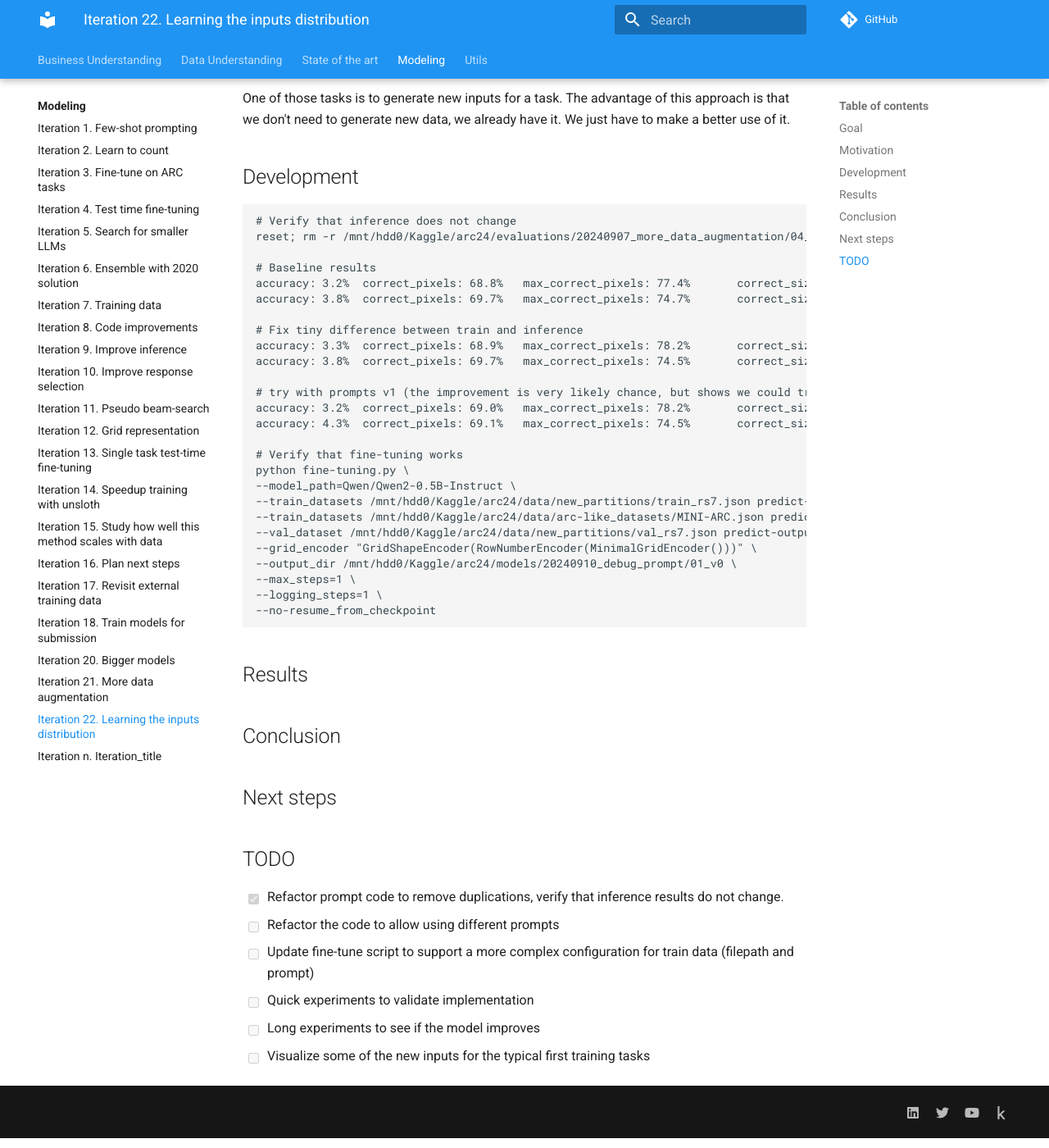
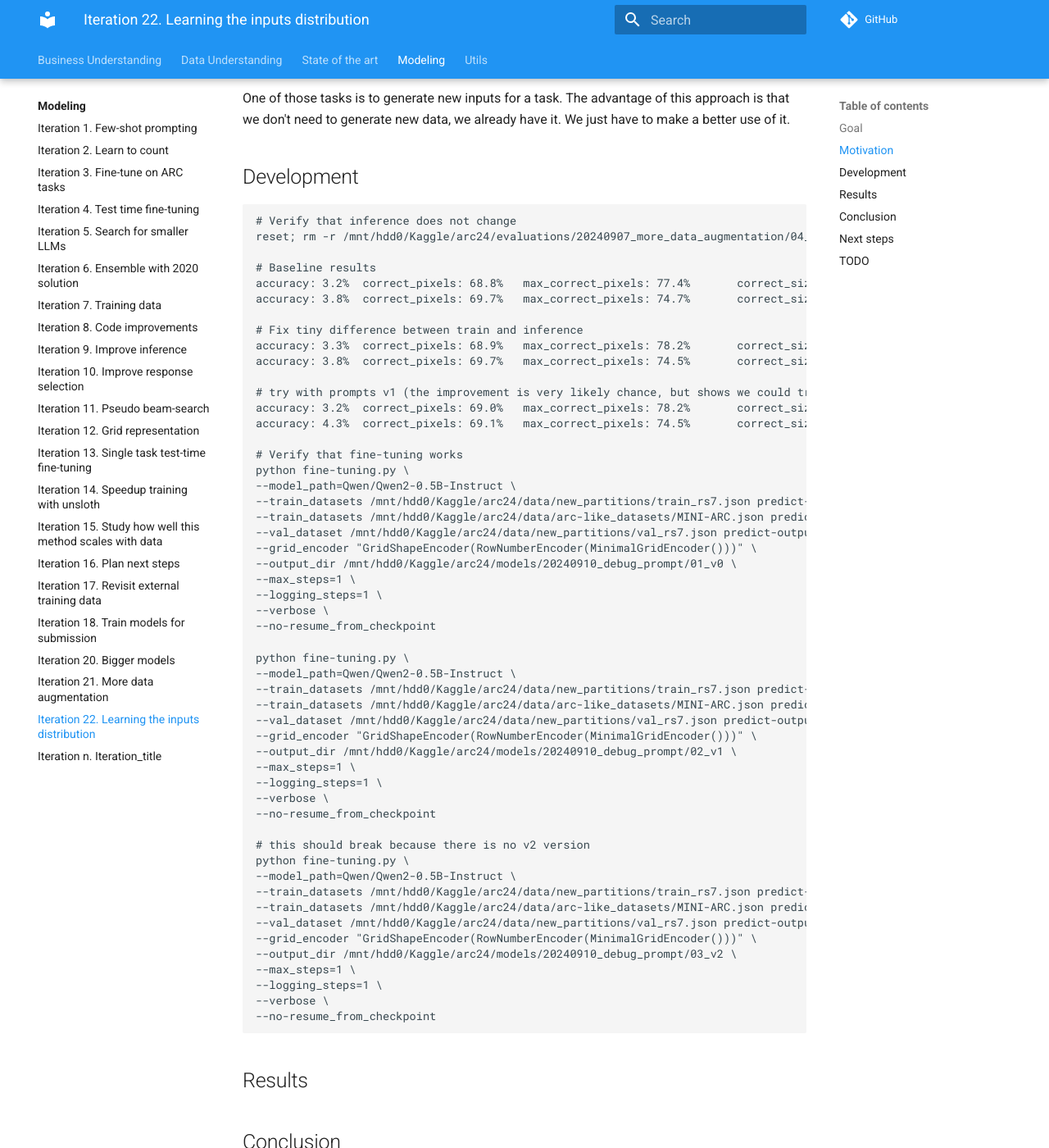
Before and after one commit to zhengjunyao-work/arc24, an MkDocs documentation site: the page built from docs/modeling/Iteration_22_learning_inputs_distribution.md, in a window 1280 px wide and 1400 px high, scrolled down 421 px. Shown: the whole window at 82% size. Built offline with MkDocs 1.6.1 and Material for MkDocs 9.7.7, drawn with Linux system fonts in a browser that asks for light colours; comment, search, counter and statistics services are not loaded.

Commit message:
update fine-tuning script to use prompt versions

````diff
--- a/docs/modeling/Iteration_22_learning_inputs_distribution.md
+++ b/docs/modeling/Iteration_22_learning_inputs_distribution.md
@@ -42,6 +42,32 @@ python fine-tuning.py \
 --output_dir /mnt/hdd0/Kaggle/arc24/models/20240910_debug_prompt/01_v0 \
 --max_steps=1 \
 --logging_steps=1 \
+--verbose \
+--no-resume_from_checkpoint
+
+python fine-tuning.py \
+--model_path=Qwen/Qwen2-0.5B-Instruct \
+--train_datasets /mnt/hdd0/Kaggle/arc24/data/new_partitions/train_rs7.json predict-output-v1 \
+--train_datasets /mnt/hdd0/Kaggle/arc24/data/arc-like_datasets/MINI-ARC.json predict-output-v1 \
+--val_dataset /mnt/hdd0/Kaggle/arc24/data/new_partitions/val_rs7.json predict-output-v1 \
+--grid_encoder "GridShapeEncoder(RowNumberEncoder(MinimalGridEncoder()))" \
+--output_dir /mnt/hdd0/Kaggle/arc24/models/20240910_debug_prompt/02_v1 \
+--max_steps=1 \
+--logging_steps=1 \
+--verbose \
+--no-resume_from_checkpoint
+
+# this should break because there is no v2 version
+python fine-tuning.py \
+--model_path=Qwen/Qwen2-0.5B-Instruct \
+--train_datasets /mnt/hdd0/Kaggle/arc24/data/new_partitions/train_rs7.json predict-output-v2 \
+--train_datasets /mnt/hdd0/Kaggle/arc24/data/arc-like_datasets/MINI-ARC.json predict-output-v2 \
+--val_dataset /mnt/hdd0/Kaggle/arc24/data/new_partitions/val_rs7.json predict-output-v2 \
+--grid_encoder "GridShapeEncoder(RowNumberEncoder(MinimalGridEncoder()))" \
+--output_dir /mnt/hdd0/Kaggle/arc24/models/20240910_debug_prompt/03_v2 \
+--max_steps=1 \
+--logging_steps=1 \
+--verbose \
 --no-resume_from_checkpoint
 ```
 
````
Also changed, not shown: 2 other files.
